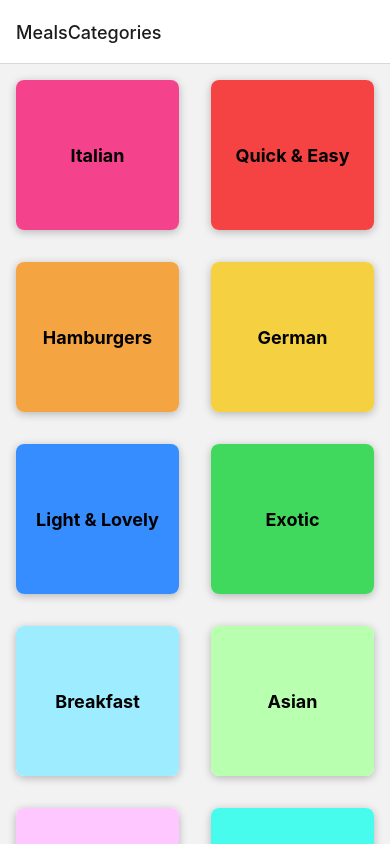
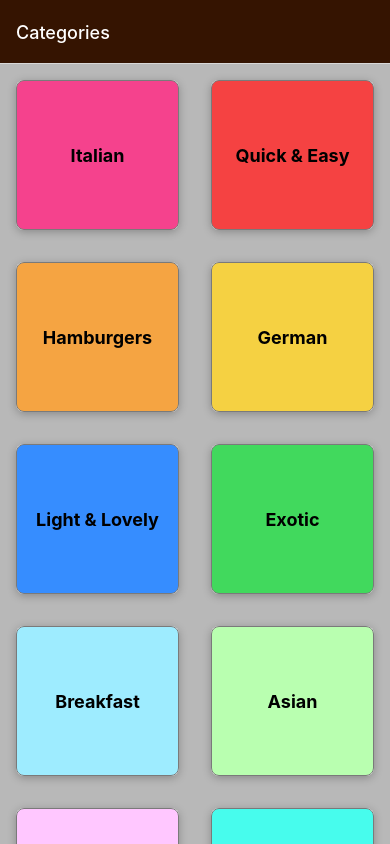
Before and after one commit to koleks92/MealzApp, a React Native app: screen /MealsCategories in a window 390 px wide. Built offline with nearby package versions, Linux system fonts and the light colour scheme.

Commit message:
Stack styling

```diff
--- a/App.js
+++ b/App.js
@@ -7,6 +7,8 @@ import { createNativeStackNavigator } from '@react-navigation/native-stack'
 import CategoriesScreen from './screens/Categories';
 import MealsOverview from './screens/MealsOverview';
 
+import { CATEGORIES } from './data/dummy-data';
+
 const Stack = createNativeStackNavigator();
 
 
@@ -14,9 +16,25 @@ export default function App() {
   return (
     <>
       <NavigationContainer>
-        <Stack.Navigator>
-          <Stack.Screen name="MealsCategories" component={CategoriesScreen} />
-          <Stack.Screen name="MealsOverview" component={MealsOverview} />
+        <Stack.Navigator screenOptions={{
+          headerStyle: { backgroundColor: "#351401" },
+          headerTintColor: "white",
+          contentStyle: { backgroundColor: "#b8b8b8" }
+        }}>
+          <Stack.Screen name="MealsCategories" component={CategoriesScreen} options={{
+            title: "Categories",
+          }}/>
+          <Stack.Screen
+          name="MealsOverview"
+          component={MealsOverview}
+
+          // options={({ route, navigation }) => {
+          //   const catId = route.params.categoryId;
+          //   return {
+          //     title: route.params.categoryId
+          //   };
+          // }}
+          />
         </Stack.Navigator>
       </NavigationContainer>
       <StatusBar style='light'/>
--- a/components/CategoryGridTile.js
+++ b/components/CategoryGridTile.js
@@ -44,6 +44,8 @@ const styles = StyleSheet.create({
         justifyContent: 'center',
         alignItems: 'center',
         borderRadius: 8,
+        borderWidth: 1,
+        borderColor: "#7a7a7a"
     },
     title: {
         fontWeight: 'bold',
--- a/components/MealItem.js
+++ b/components/MealItem.js
@@ -1,11 +1,67 @@
-import { View, Text } from 'react-native';
+import { View, Pressable, Text, Image, StyleSheet, Platform} from 'react-native';
 
-function MealItem({ title }) {
+function MealItem({ title, imageUrl, duration, complexity, affordability }) {
     return (
-    <View>
-        <Text>{title}</Text>
+    <View style={styles.mealItem}>
+        <Pressable
+        android_ripple={{color:'#ccc'}}
+        style={({ pressed }) => (pressed ? styles.buttonPressed : null)}
+        >
+            <View style={styles.innerContainer}>
+                <View>
+                    <Image source={{ uri: imageUrl }} style={styles.image}/>
+                    <Text style={styles.title}>{title}</Text>
+                </View>
+                <View style={styles.details}>
+                    <Text style={styles.detailsText}>{duration}m</Text>
+                    <Text style={styles.detailsText}>{complexity.toUpperCase()}</Text>
+                    <Text style={styles.detailsText}>{affordability.toUpperCase()}</Text>
+                </View>
+            </View>
+        </Pressable>
     </View>
     )
 };
 
 export default MealItem;
+
+const styles = StyleSheet.create({
+    mealItem: {
+        margin: 16,
+        borderRadius: 8,
+        backgroundColor: 'white',
+        elevation: 4,
+        shadowColor: 'black',
+        shadowOpacity: 0.25,
+        shadowOffset: { width: 0, height: 2},
+        shadowRadius: 8,
+        overflow: Platform.OS === 'android' ? 'hidden' : 'visible'
+
+    },
+    innerContainer: {
+        borderRadius: 8,
+        overflow: 'hidden'
+    },
+    image: {
+        width: '100%',
+        height: 200,
+    },
+    title: {
+        fontWeight: 'bold',
+        textAlign: 'center',
+        fontSize: 16,
+        padding: 8,
+    },
+    details: {
+        flexDirection: 'row',
+        alignItems: 'center',
+        padding: 8,
+        justifyContent: 'center'
+    },
+    detailsText: {
+        padding: 4
+    },
+    buttonPressed: {
+        opacity: 0.5,
+    },
+})
--- a/screens/MealsOverview.js
+++ b/screens/MealsOverview.js
@@ -1,17 +1,37 @@
 import { View, FlatList, StyleSheet} from 'react-native';
+import { useLayoutEffect } from 'react';
 
-import { MEALS } from '../data/dummy-data';
+import { MEALS, CATEGORIES } from '../data/dummy-data';
 import MealItem from '../components/MealItem';
 
-function MealsOverview({ route }) {
+function MealsOverview({ route, navigation }) {
     const catId = route.params.categoryId;
 
     const displayedMeals = MEALS.filter((mealItem) => {
         return mealItem.categoryIds.indexOf(catId) >= 0;
     });
 
+
+    useLayoutEffect(() => {
+        const categoryTitle = CATEGORIES.find((category) => category.id == catId).title;
+        navigation.setOptions({
+            title: categoryTitle
+        });
+
+    }, [catId, navigation]);
+
     function renderMealItem(itemData) {
-        return <MealItem title={itemData.item.title} />
+        const item = itemData.item;
+
+        const mealItemProps = {
+            title: item.title,
+            imageUrl: item.imageUrl,
+            affordability: item.affordability,
+            complexity: item.complexity,
+            duration: item.duration,
+        };
+
+        return <MealItem {...mealItemProps}/>
     };
 
 
```
